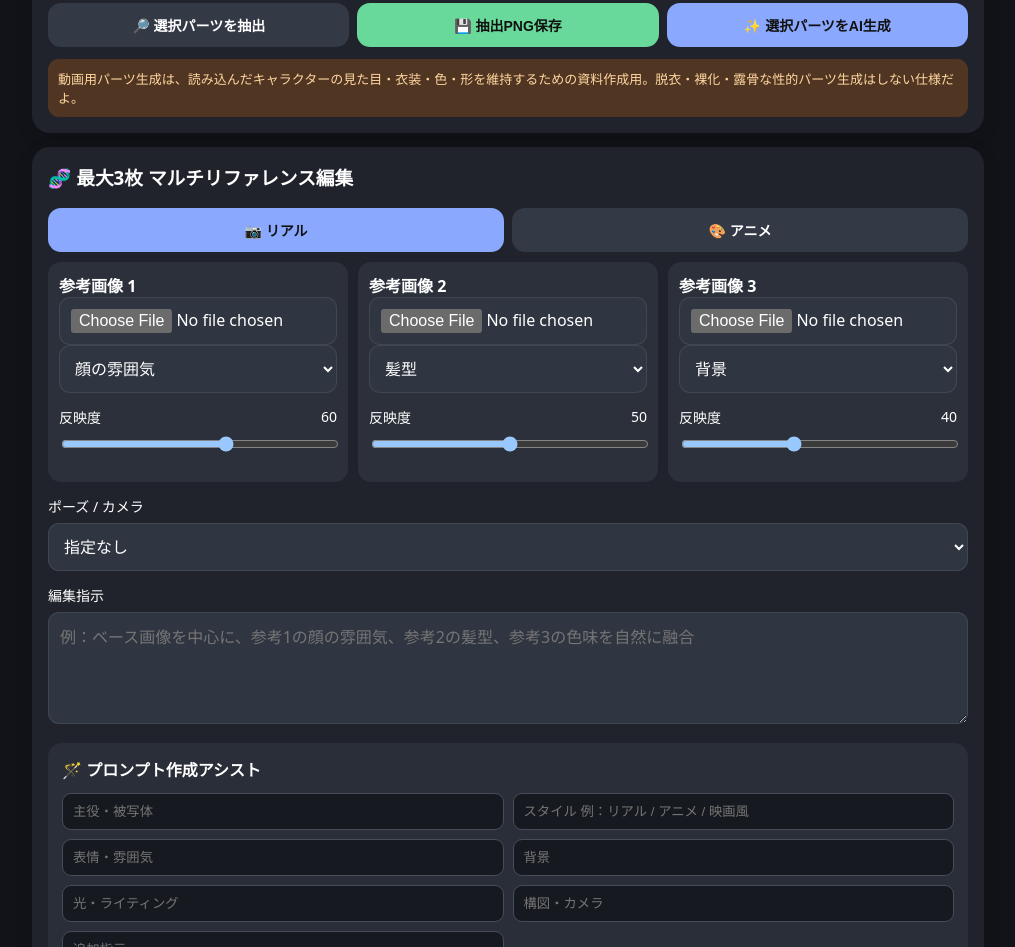
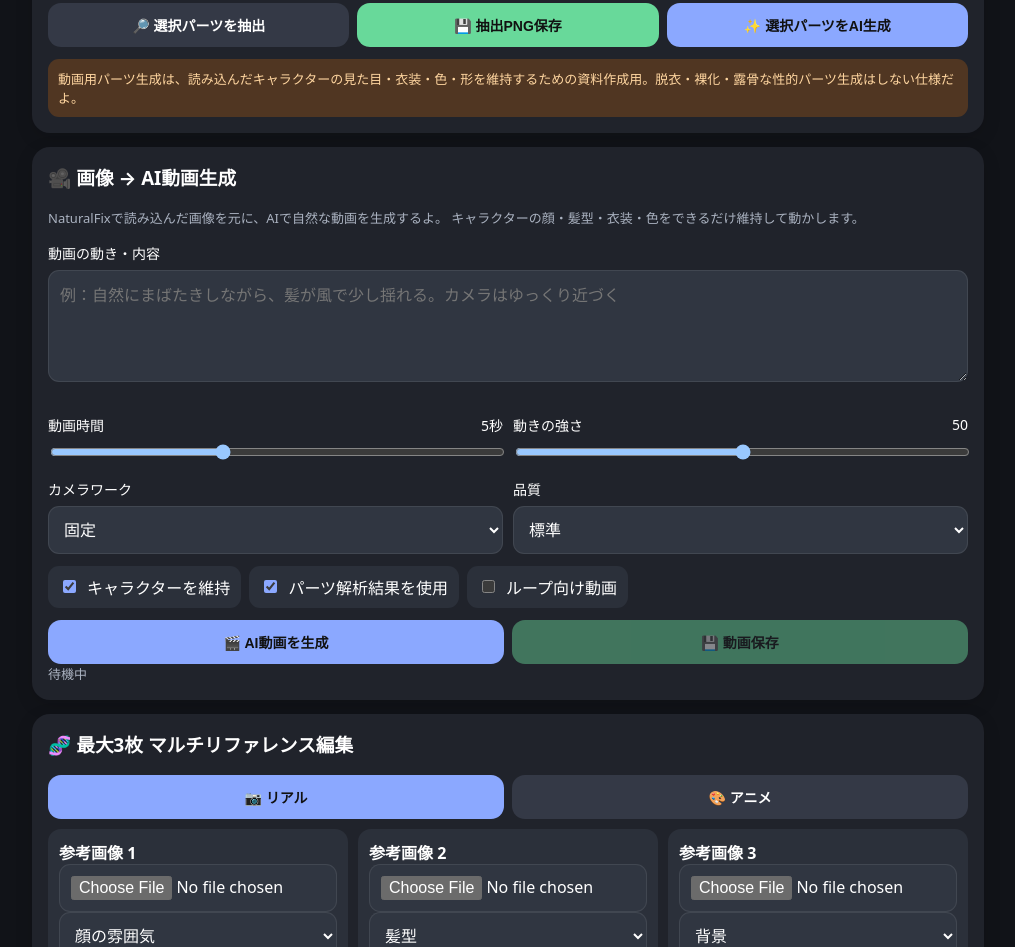
Before and after one commit to schanghong60-rgb/NaturalFix, a website: page public/index.html in a window 1280 px wide. Shown: the part 7067-8014 px from the top of the page, without its empty margins (132-1147 px from the left). Drawn offline with Linux system fonts and the light colour scheme; no server answers.

Commit message:
Update index.html

```diff
--- a/public/index.html
+++ b/public/index.html
@@ -150,6 +150,154 @@
     <div id="partGeneratedArea" class="generated"></div>
     <div class="warning">動画用パーツ生成は、読み込んだキャラクターの見た目・衣装・色・形を維持するための資料作成用。脱衣・裸化・露骨な性的パーツ生成はしない仕様だよ。</div>
   </section>
+  <section class="card" id="imageToVideoStudio">
+  <h3>🎥 画像 → AI動画生成</h3>
+
+  <p class="note">
+    NaturalFixで読み込んだ画像を元に、AIで自然な動画を生成するよ。
+    キャラクターの顔・髪型・衣装・色をできるだけ維持して動かします。
+  </p>
+
+  <div class="control">
+    <label>
+      <span>動画の動き・内容</span>
+    </label>
+    <textarea
+      id="videoPrompt"
+      rows="4"
+      placeholder="例：自然にまばたきしながら、髪が風で少し揺れる。カメラはゆっくり近づく"
+    ></textarea>
+  </div>
+
+  <div class="grid2">
+
+    <div class="control">
+      <label>
+        <span>動画時間</span>
+        <span id="videoDurationValue">5秒</span>
+      </label>
+
+      <input
+        id="videoDuration"
+        type="range"
+        min="2"
+        max="10"
+        step="1"
+        value="5"
+      >
+    </div>
+
+    <div class="control">
+      <label>
+        <span>動きの強さ</span>
+        <span id="videoMotionValue">50</span>
+      </label>
+
+      <input
+        id="videoMotion"
+        type="range"
+        min="0"
+        max="100"
+        step="1"
+        value="50"
+      >
+    </div>
+
+  </div>
+
+  <div class="grid2">
+
+    <div>
+      <label class="row-label">
+        <span>カメラワーク</span>
+      </label>
+
+      <select id="videoCamera">
+        <option value="none">固定</option>
+        <option value="zoom_in">ゆっくりズームイン</option>
+        <option value="zoom_out">ゆっくりズームアウト</option>
+        <option value="pan_left">左へ移動</option>
+        <option value="pan_right">右へ移動</option>
+        <option value="orbit">ゆっくり回り込み</option>
+      </select>
+    </div>
+
+    <div>
+      <label class="row-label">
+        <span>品質</span>
+      </label>
+
+      <select id="videoQuality">
+        <option value="fast">高速</option>
+        <option value="balanced" selected>標準</option>
+        <option value="quality">高画質</option>
+      </select>
+    </div>
+
+  </div>
+
+  <div class="checks">
+
+    <label class="check">
+      <input
+        id="videoKeepCharacter"
+        type="checkbox"
+        checked
+      >
+      キャラクターを維持
+    </label>
+
+    <label class="check">
+      <input
+        id="videoUseParts"
+        type="checkbox"
+        checked
+      >
+      パーツ解析結果を使用
+    </label>
+
+    <label class="check">
+      <input
+        id="videoLoop"
+        type="checkbox"
+      >
+      ループ向け動画
+    </label>
+
+  </div>
+
+  <div class="buttons">
+
+    <button
+      id="generateVideoButton"
+      class="primary"
+    >
+      🎬 AI動画を生成
+    </button>
+
+    <button
+      id="downloadVideoButton"
+      class="green"
+      disabled
+    >
+      💾 動画保存
+    </button>
+
+  </div>
+
+  <div
+    id="videoGenerationStatus"
+    class="status"
+  >
+    待機中
+  </div>
+
+  <div
+    id="videoGeneratedArea"
+    class="generated"
+  ></div>
+
+  </section>
 
   <section class="card">
     <h3>🧬 最大3枚 マルチリファレンス編集</h3>
```
